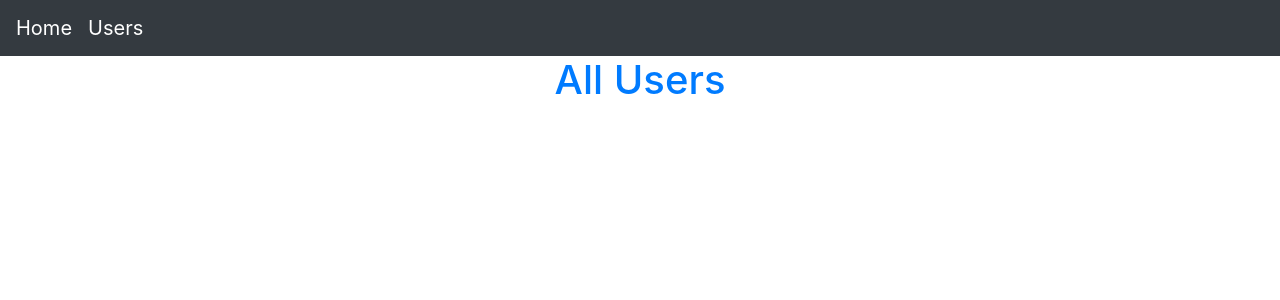
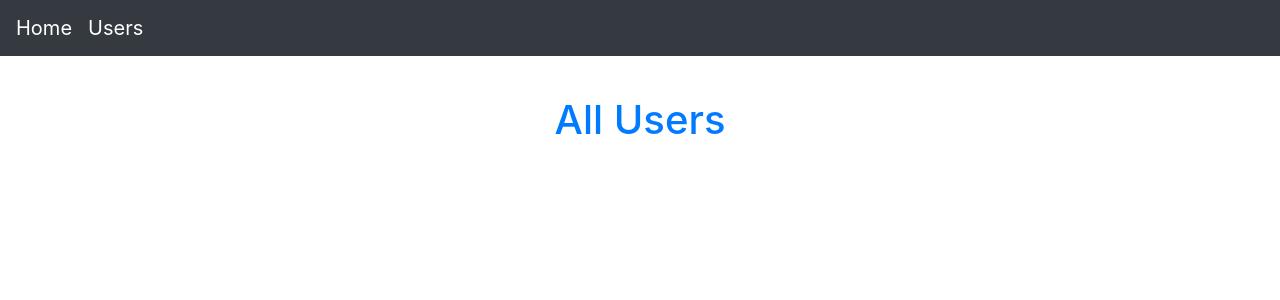
Before and after one commit to patelviralb/cs5610-spring2020-viral-generic-server-client-react, a React (Create React App) app: page /wam in a window 1280 px wide. Shown: the top 300 px of the page. Built offline with nearby package versions, Linux system fonts and the light colour scheme.

Commit message:
Improved CSS for users

```diff
--- a/src/components/home/homeComponent.js
+++ b/src/components/home/homeComponent.js
@@ -6,9 +6,11 @@ class HomeComponent extends Component {
     render() {
         return (
             <div>
-                <Navbar />
-                <h1 className={"d-flex justify-content-center"}>
-                    <Link title={"All Users"} to={"/wam/users"}>
+                <div className={"mb-5"}>
+                    <Navbar />
+                </div>
+                <h1 className={"d-flex justify-content-center mt-5"}>
+                    <Link className={"mt-5"} title={"All Users"} to={"/wam/users"}>
                         All Users
                     </Link>
                 </h1>
--- a/src/components/navbar/navbarComponent.js
+++ b/src/components/navbar/navbarComponent.js
@@ -2,7 +2,7 @@ import React from 'react';
 import {Link} from "react-router-dom";
 
 const NavbarComponent = () =>
-    <nav className="navbar navbar-expand-lg navbar-dark bg-dark">
+    <nav className="navbar navbar-expand-lg navbar-dark bg-dark fixed-top">
         <Link className="navbar-brand" to={"/wam"}>Home</Link>
         <Link className="navbar-brand" to={"/wam/users"}>Users</Link>
         {/*<button className="navbar-toggler" type="button" data-toggle="collapse"
--- /dev/null
+++ b/src/components/users/eachUser/eachUserComponent.js
@@ -0,0 +1,20 @@
+import React, {Component} from 'react';
+
+class eachUserComponent extends Component {
+    render() {
+        return (
+            typeof this.props.eachUser === 'string'
+            &&
+            <div
+                className={"col-12 col-md-6 col-lg-3 text-center"}
+                key={this.props.index}>
+                <li className={"list-group-item text-wrap text-truncate"}
+                    title={`${this.props.eachUser}`}>
+                    {this.props.eachUser}
+                </li>
+            </div>
+        )
+    }
+}
+
+export default eachUserComponent;
--- /dev/null
+++ b/src/components/users/eachUser/index.js
@@ -0,0 +1,3 @@
+import EachUser from "./eachUserComponent";
+
+export default EachUser;
--- a/src/components/users/usersComponent.js
+++ b/src/components/users/usersComponent.js
@@ -3,6 +3,7 @@ import {connect} from "react-redux";
 import usersService from "../../services/usersService";
 import usersActions from "../../redux/actions/usersActions";
 import Navbar from "../navbar";
+import EachUser from './eachUser'
 
 class UsersComponent extends Component {
     componentDidMount() {
@@ -12,28 +13,21 @@ class UsersComponent extends Component {
     render() {
         return (
             <div>
-                <Navbar/>
-                <div className={"container"}>
-                    <div className={"d-flex justify-content-center m-3"}>
-                        <h2>All Available Users (NUIDs)</h2>
+                <div className={"mb-5"}>
+                    <Navbar/>
+                </div>
+                <div className={"container-fluid mb-5"}>
+                    <div className={"d-flex justify-content-center m-5"}>
+                        <h2 className={"mt-5"}>All Available Users (NUIDs)</h2>
                     </div>
                     <ul className={"list-group"}>
                         <div className={"row"}>
                             {
                                 this.props.allUniqueUsers.map(
-                                    (eachUser, index) => {
-                                        return (
-                                            typeof eachUser === 'string'
-                                            &&
-                                            <div
-                                                className={"col-12 col-md-6 col-lg-4 text-center"}
-                                                key={index}>
-                                                <li className={"list-group-item"}>
-                                                    {eachUser}
-                                                </li>
-                                            </div>
-                                        )
-                                    })
+                                    (eachUser, index) =>
+                                        <EachUser key={index}
+                                                  eachUser={eachUser}/>
+                                )
                             }
                         </div>
                     </ul>
```
